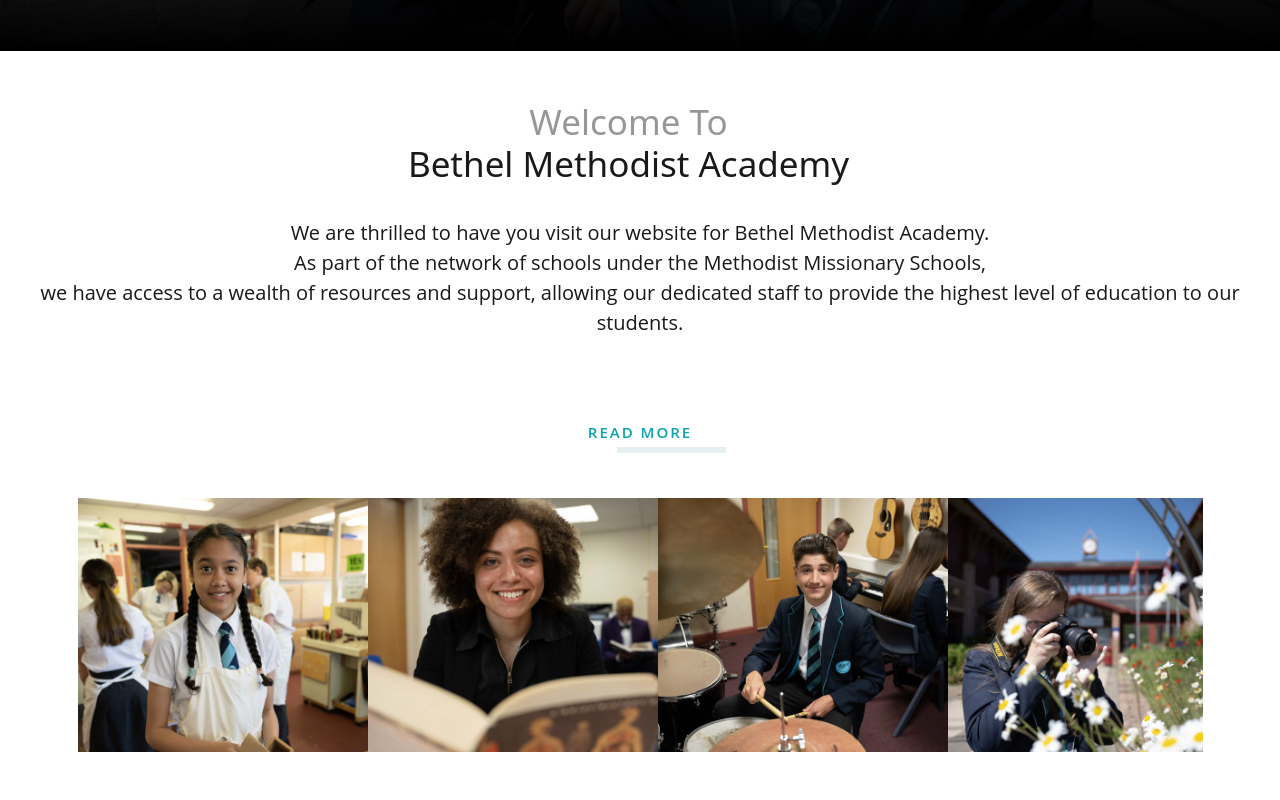
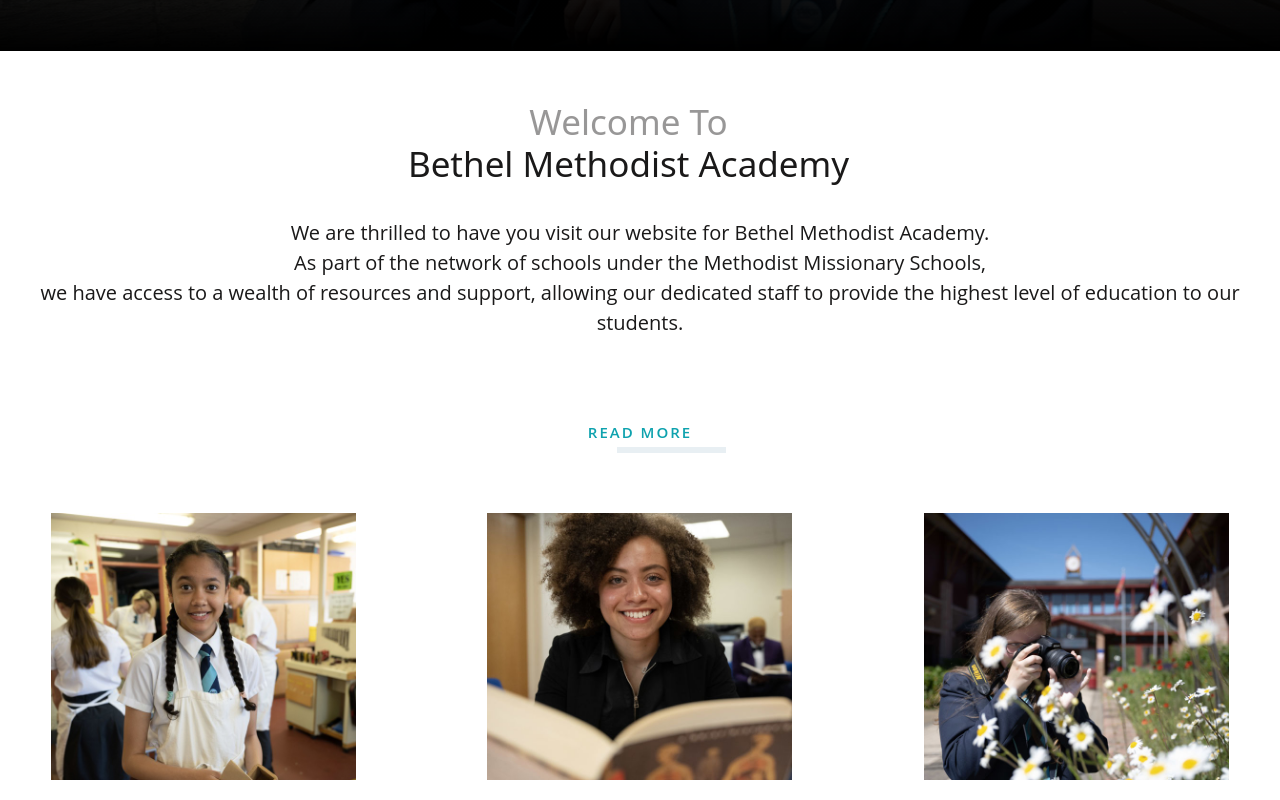
Before and after one commit to Knightcore16/Bethel-Academy, a plain HTML site: page index.html in a window 1280 px wide. Shown: the part 669-1469 px from the top of the page. Before the commit the page ends 1421 px from the top, so only its background shows below. Drawn offline with nearby package versions, Linux system fonts and the light colour scheme; a script that the page names is missing.

Commit message:
new implementation

```diff
--- a/css/styles.css
+++ b/css/styles.css
@@ -602,7 +602,7 @@
   opacity: 1;
 } */
 
-section.home-links {
+/* section.home-links {
     position: relative;
     overflow: hidden;
 }
@@ -614,4 +614,45 @@
 
 ul.pic-item {
     margin-left: -20px;
-}
+} */
+
+.swiper {
+    width: auto;
+    height: 100%;
+  }
+
+
+  .swiper-slide {
+    text-align: center;
+    font-size: 18px;
+    background: #fff;
+    padding: 60px 0 20px;
+
+
+    /* Center slide text vertically */
+    display: -webkit-box;
+    display: -ms-flexbox;
+    display: -webkit-flex;
+    display: flex;
+    -webkit-box-pack: center;
+    -ms-flex-pack: center;
+    -webkit-justify-content: center;
+    justify-content: center;
+    -webkit-box-align: center;
+    -ms-flex-align: center;
+    -webkit-align-items: center;
+    align-items: center;
+    margin: 0 auto;
+    /* border: red 10px solid; */
+  }
+
+ .swiper-slide img {
+    position: relative;
+    display: block;
+    width: 75%;
+    height: 100%;
+    /* object-fit: cover; */
+    background: blue linear-gradient(180deg,transparent 0,#000 100%);
+
+
+  }
--- a/index.html
+++ b/index.html
@@ -13,6 +13,7 @@
     <link rel="stylesheet" href="https://cdn.jsdelivr.net/npm/bootstrap-icons@1.10.3/font/bootstrap-icons.css">
     <link rel="stylesheet" type="text/css" href="https://cdn.jsdelivr.net/npm/slick-carousel@1.8.1/slick/slick.css"/>
     <link rel="stylesheet" href="https://cdnjs.cloudflare.com/ajax/libs/slick-carousel/1.8.1/slick-theme.css">
+    <link rel="stylesheet" href="https://cdn.jsdelivr.net/npm/swiper@8/swiper-bundle.min.css" />
 
     <!-- Google Fonts -->
     <link rel="preconnect" href="https://fonts.googleapis.com">
@@ -81,7 +82,33 @@
         </div>
     </div>
 
-        <section class="container pt-2 splide2 home-links" aria-label="Carousel-links">
+<!-- Slider main container -->
+<!-- <div class="swiper"> -->
+    <!-- Additional required wrapper -->
+    <!-- <div class="swiper-wrapper"> -->
+      <!-- Slides -->
+      <!-- <div class="swiper-slide">Slide 1</div>
+      <div class="swiper-slide">Slide 2</div>
+      <div class="swiper-slide">Slide 3</div>
+      ...
+    </div> -->
+    <!-- If we need pagination -->
+    <!-- <div class="swiper-pagination"></div> -->
+
+
+    <!-- Swiper -->
+  <div class="swiper mySwiper">
+        <div class="swiper-wrapper">
+            <div class="swiper-slide"><img src="img\2_26_hl.jpg" alt=""></div>
+            <div class="swiper-slide"><img src="img\2_28_hl.jpg" alt=""></div>
+            <div class="swiper-slide"><img src="img\2_27_hl.jpg" alt=""></div>
+        </div>
+        <div class="swiper-pagination"></div>
+    </div>
+
+
+
+        <!-- <section class="container pt-2 splide2 home-links" aria-label="Carousel-links">
         <div class="splide__track home-links-pic">
               <ul class="splide__list pic-item">
                   <li class="splide__slide"><img style="width: 290px;" src="img\2_26_hl.jpg" alt=""></li>
@@ -90,7 +117,7 @@
                   <li class="splide__slide"><img style="width: 290px;" src="img\2_27_hl.jpg" alt=""></li>
               </ul>
         </div>
-      </section>
+      </section> -->
 
           <!-- <section class="container pt-2 homelinks slider ">
             <div class="pic-item">
@@ -119,6 +146,8 @@
     <script src="js/scripts.js"></script>
     <script src="https://cdn.jsdelivr.net/npm/@splidejs/splide@4.1.4/dist/js/splide.min.js"></script>
     <script type="text/javascript" src="https://cdn.jsdelivr.net/npm/slick-carousel@1.8.1/slick/slick.min.js"></script>
+    <!-- Swiper JS -->
+<script src="https://cdn.jsdelivr.net/npm/swiper@8/swiper-bundle.min.js"></script>
 
 
 <!-- Function used to shrink nav bar removing paddings and adding black background -->
@@ -145,28 +174,25 @@
 splide.mount();
 </script>
 
-<script>
-    // $(".homelinks").slick({
-    //   dots: false,
-    //   infinite: true,
-    //   slidesToShow: 4,
-    //   slidesToScroll: 4,
-    //   adaptiveHeight:true,
+<!-- <script>
+var swiper = new Swiper(".mySwiper", {
+    slidesPerView: 3,
+    spaceBetween: 30,
+    pagination: {
+      el: ".swiper-pagination",
+      clickable: true,
+    },
+  });</script> -->
 
-    // });
-
-    $('.homelinks').slick();
-
-</script>
-
-<script>
+<!-- <script>
 var splide = new Splide( '.splide2', {
   } );
 
-  splide.mount();</script>
+  splide.mount();</script> -->
 
     <!-- Javascript Files -->
     <script src="./js/main.js"></script>
     <script src="https://cdn.jsdelivr.net/npm/bootstrap@5.0.2/dist/js/bootstrap.bundle.min.js" integrity="sha384-MrcW6ZMFYlzcLA8Nl+NtUVF0sA7MsXsP1UyJoMp4YLEuNSfAP+JcXn/tWtIaxVXM" crossorigin="anonymous"></script>
+
 </body>
 </html>
--- a/js/main.js
+++ b/js/main.js
@@ -57,9 +57,18 @@
 //   });
 
 
-$(document).ready(function(){
-    $('.row').slick({
-      setting:
-      setting-value
-    });
-  });
+// $(document).ready(function(){
+//     $('.row').slick({
+//       setting:
+//       setting-value
+//     });
+//   });
+
+var swiper = new Swiper(".mySwiper", {
+  slidesPerView: 3,
+  spaceBetween: 30,
+  pagination: {
+    el: ".swiper-pagination",
+    clickable: true,
+  },
+});
```
